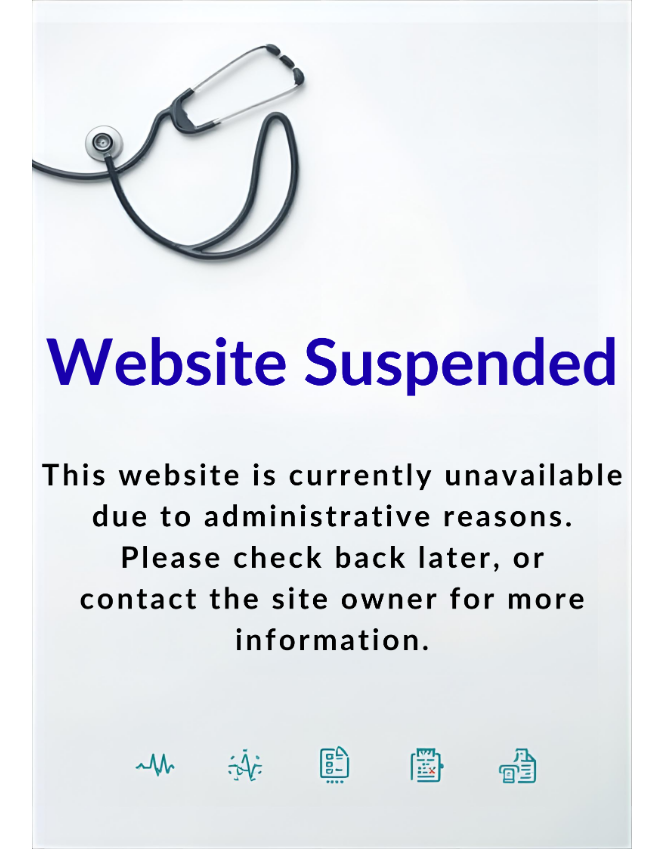
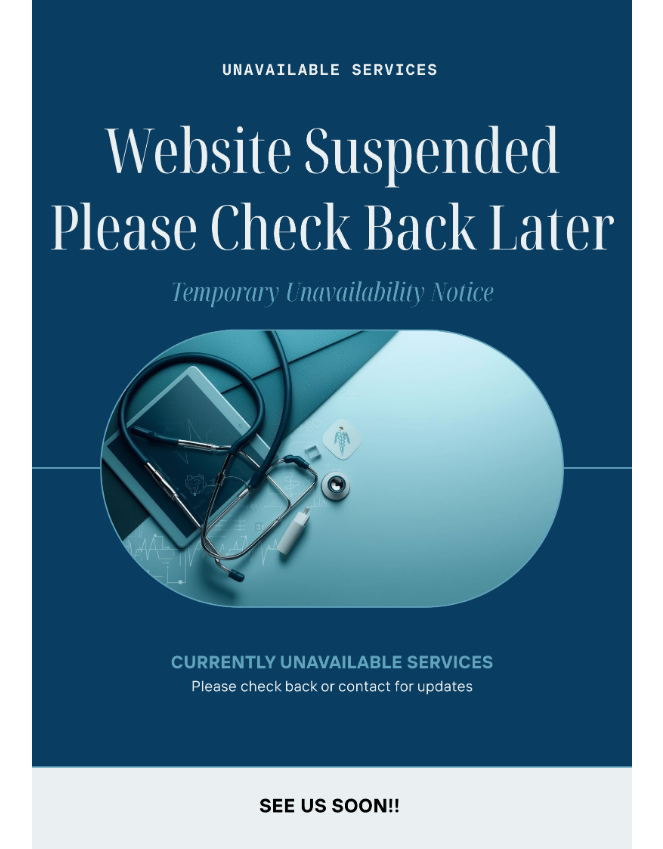
Before and after one commit to hbceld/homebasedcare, a Next.js app: page / in a window 1280 px wide. Shown: the whole page, without its empty margins (308-971 px from the left). Built offline with nearby package versions, Linux system fonts and the light colour scheme.

Commit message:
newNotification

```diff
--- a/src/app/page.tsx
+++ b/src/app/page.tsx
@@ -795,7 +795,7 @@ export default function HomePage() {
   return (
     <main className="min-h-screen flex items-center justify-center bg-white">
       <img
-        src="/images/pay.png"
+        src="/images/pesa.png"
         alt="Payment Required"
         className="w-[600px] h-auto"
       />
```
Also changed, not shown: public/images/pay.png (deleted), public/images/pesa.png (added).
